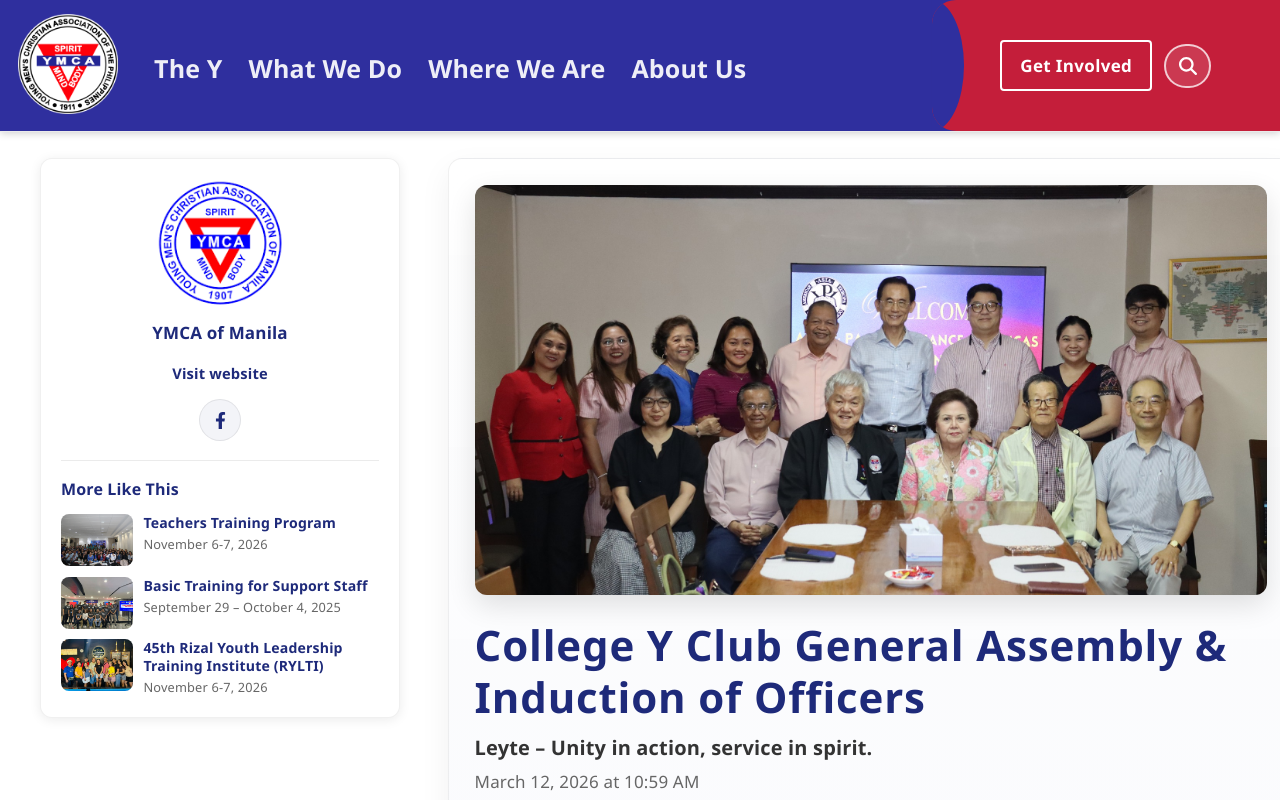
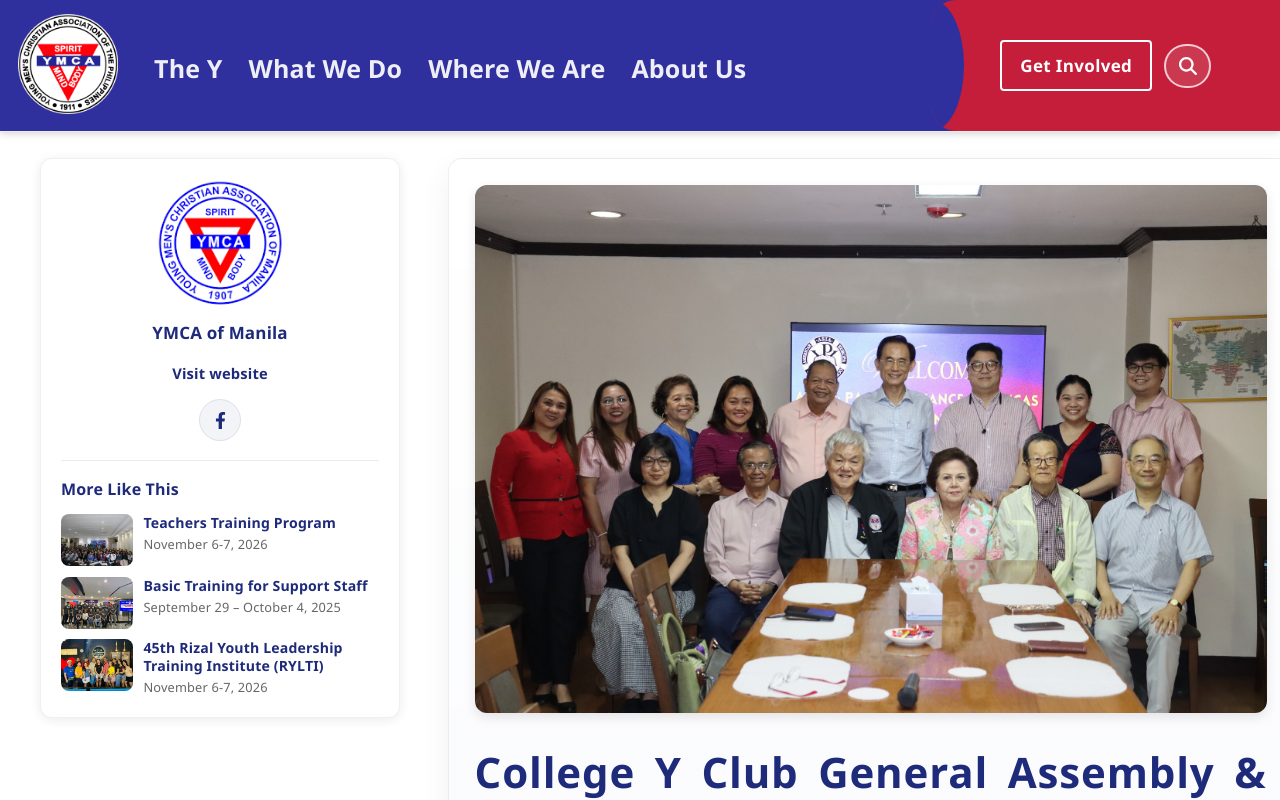
Before and after one commit to jeansonvillanueva/ymcaphilippines, a React (Vite) app in the folder frontend/: page /testsite/news/Article_One in a window 1280 px wide. Shown: the top 800 px of the page. Built offline with nearby package versions, Linux system fonts and the light colour scheme.

Commit message:
Debugging the Youtube link at the user

```diff
--- a/frontend/src/components/NewsArticle.css
+++ b/frontend/src/components/NewsArticle.css
@@ -118,6 +118,18 @@
   color: var(--ymca-text);
   text-align: justify;
   text-justify: inter-word;
+}
+
+.news-article__content-image {
+  margin-bottom: 1.5rem;
+  text-align: center;
+}
+
+.news-article__content-image img {
+  max-width: 100%;
+  height: auto;
+  border-radius: 12px;
+  box-shadow: 0 4px 12px rgba(0, 0, 0, 0.1);
 }
 
 .news-article__body p {
--- a/frontend/src/components/NewsArticle.tsx
+++ b/frontend/src/components/NewsArticle.tsx
@@ -89,7 +89,7 @@ export default function NewsArticle({
 
   const articleInner = (
     <>
-      {slides.length > 0 ? (
+      {layoutVariant !== 'article' && slides.length > 0 ? (
         <div className="news-article-hero" aria-label="Article header images">
           {slides.map((src, i) => (
             <div
@@ -120,10 +120,26 @@ export default function NewsArticle({
         </div>
       ) : null}
 
-      <h1 className="news-article__title reveal">{title}</h1>
-      {subtitle ? <p className="news-article__subtitle reveal reveal-delay-1">{subtitle}</p> : null}
-      {date ? <p className="news-article__date reveal reveal-delay-1">{date}</p> : null}
-      <div className="news-article__body reveal reveal-delay-3">{children}</div>
+      {layoutVariant === 'article' ? (
+        <div className="news-article__body reveal reveal-delay-3">
+          {slides.length > 0 ? (
+            <div className="news-article__content-image">
+              <img src={normalizeImageUrl(slides[clampedHeroIndex])} alt={title} />
+            </div>
+          ) : null}
+          <h1 className="news-article__title">{title}</h1>
+          {subtitle ? <p className="news-article__subtitle">{subtitle}</p> : null}
+          {date ? <p className="news-article__date">{date}</p> : null}
+          {children}
+        </div>
+      ) : (
+        <>
+          <h1 className="news-article__title reveal">{title}</h1>
+          {subtitle ? <p className="news-article__subtitle reveal reveal-delay-1">{subtitle}</p> : null}
+          {date ? <p className="news-article__date reveal reveal-delay-1">{date}</p> : null}
+          <div className="news-article__body reveal reveal-delay-3">{children}</div>
+        </>
+      )}
     </>
   );
 
--- a/frontend/src/components/VideoShowcase.tsx
+++ b/frontend/src/components/VideoShowcase.tsx
@@ -10,7 +10,7 @@ const getVideoEmbedUrl = (url?: string) => {
   if (!url) return '';
   const match = url.match(/(?:youtube\.com\/(?:watch\?v=|embed\/)|youtu\.be\/)([A-Za-z0-9_-]{11})/);
   if (match) {
-    return `https://www.youtube.com/embed/${match[1]}`;
+    return `https://www.youtube.com/embed/${match[1]}?rel=0`;
   }
   return url;
 };
@@ -39,6 +39,7 @@ function VideoShowcase({ heading, videos }: VideoShowcaseProps) {
                     title={video.title}
                     allow="accelerometer; autoplay; clipboard-write; encrypted-media; gyroscope; picture-in-picture"
                     allowFullScreen
+                    referrerPolicy="strict-origin-when-cross-origin"
                   />
                 ) : (
                   <video src={video.videoUrl} controls preload="metadata" />
--- a/frontend/src/pages/Home.tsx
+++ b/frontend/src/pages/Home.tsx
@@ -11,6 +11,16 @@ import EventVenueRental from '../components/EventVenueRental';
 import eventVenueImage1 from '../assets/images/rent/event1.jpg';
 import eventVenueImage2 from '../assets/images/rent/event2.jpg';
 import { useVideos, useNews } from '../hooks/useApi';
+
+const normalizeImageUrl = (url?: string | null) => {
+  if (!url) return '';
+  if (url.startsWith('http://') || url.startsWith('https://')) return url;
+  if (url.startsWith('/testsite/') || url.startsWith('/testsite/backend/uploads/')) return url;
+  if (url.startsWith('/backend/uploads/')) return url;
+  if (url.startsWith('/uploads/')) return `/testsite/backend${url}`;
+  if (url.startsWith('/php-api/uploads/')) return `/testsite/backend/${url.substring('/php-api/uploads/'.length)}`;
+  return url;
+};
 
 type HeroSlide = {
   image: string;
@@ -67,7 +77,7 @@ function Home() {
       .slice(0, 3);
 
     return latest.map((item) => ({
-      image: item.imageUrl ?? '',
+      image: normalizeImageUrl(item.imageUrl),
       heading: item.title,
       subheading: item.subtitle ?? item.date ?? 'Latest YMCA update',
       path: item.path,
--- a/frontend/src/pages/What_We_Do.tsx
+++ b/frontend/src/pages/What_We_Do.tsx
@@ -8,6 +8,16 @@ import { NEWS_FEATURED_IMAGE, type NewsCategory } from '../data/news';
 import '../styles/design-system.css';
 import './What_We_Do.css';
 import { Link } from 'react-router-dom';
+
+const normalizeImageUrl = (url?: string | null) => {
+  if (!url) return '';
+  if (url.startsWith('http://') || url.startsWith('https://')) return url;
+  if (url.startsWith('/testsite/') || url.startsWith('/testsite/backend/uploads/')) return url;
+  if (url.startsWith('/backend/uploads/')) return url;
+  if (url.startsWith('/uploads/')) return `/testsite/backend${url}`;
+  if (url.startsWith('/php-api/uploads/')) return `/testsite/backend/${url.substring('/php-api/uploads/'.length)}`;
+  return url;
+};
 const CARDS_PER_PAGE = 3;
 
 function extractYear(date?: string) {
@@ -108,7 +118,7 @@ const WhatWeDo: React.FC = () => {
           {/* Featured / latest showcase — first screen */}
           <div className="latest-news-featured reveal reveal-delay-1">
             <img
-              src={featuredItem?.imageUrl ?? NEWS_FEATURED_IMAGE}
+              src={normalizeImageUrl(featuredItem?.imageUrl) || NEWS_FEATURED_IMAGE}
               alt="Latest news featured"
               className="latest-news-featured__image"
             />
--- a/frontend/src/pages/admin/AdminVideos.tsx
+++ b/frontend/src/pages/admin/AdminVideos.tsx
@@ -34,7 +34,7 @@ export default function AdminVideos() {
 
     const match = value.match(/(?:youtube\.com\/(?:watch\?v=|embed\/)|youtu\.be\/)([A-Za-z0-9_-]{11})/);
     if (match) {
-      return `https://www.youtube.com/embed/${match[1]}`;
+      return `https://www.youtube.com/embed/${match[1]}?rel=0`;
     }
 
     return value;
```
Also changed, not shown: 2 other files (tests, documents, lock files or other folders).
